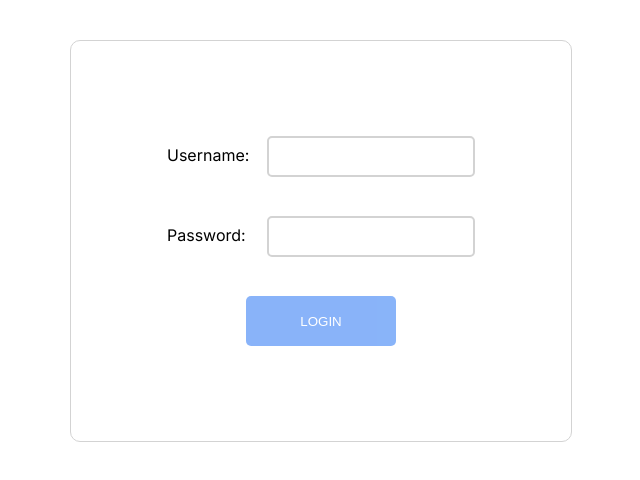
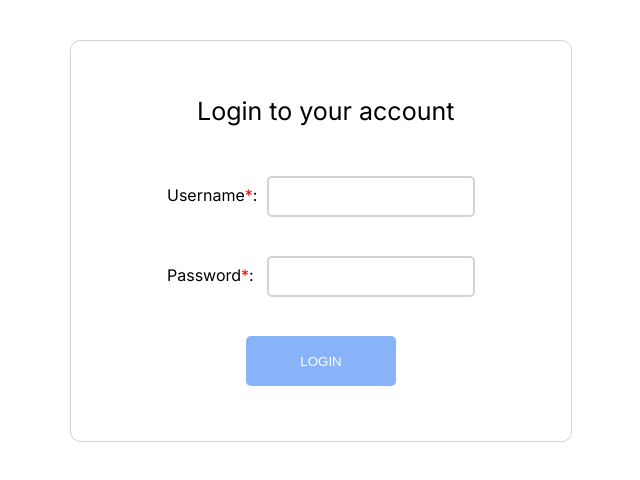
Before and after one commit to aishwindersandhu/MEG_Test, an Angular app in the folder test-app/: page /login in a window 1280 px wide. Shown: the top 480 px of the page, without its empty margins (386-1026 px from the left). Built offline with nearby package versions, Linux system fonts and the light colour scheme.

Commit message:
Dashboard Component | Implemented Submit form and enhanced UI

```diff
--- a/test-app/src/app/auth/login/login.component.html
+++ b/test-app/src/app/auth/login/login.component.html
@@ -46,7 +46,8 @@
     border: none;
     cursor: pointer;
   }
-  .login-submit-button-disabled{
+
+  .login-submit-button-disabled {
     background-color: #3B82F6;
     opacity: 60%;
     height: 50px;
@@ -67,32 +68,42 @@
     border-radius: 5px;
     height: 50px;
     text-align: center;
-    margin:10px;
+    margin: 10px;
+  }
+
+  .title {
+    margin-bottom: 50px;
+    margin-left: 30px;
+    font-size: 25px;
+  }
+  .required-field{
+    color: red;
   }
 </style>
+<div>
+
   <div class="login-form-div">
     <form class="login-form" [formGroup]="loginForm" (ngSubmit)="onSubmit()">
+      <div class="title">{{title}}</div>
       <div class="login-input-div">
         <span class="login-label"><label>
-          Username:
+            Username<span class="required-field">*</span>:
           </label></span>
         <input type="text" formControlName="username" class="login-input-text" />
       </div>
       <div class="login-input-div">
         <span class="login-label"> <label class="login-label">
-          Password:
+            Password<span class="required-field">*</span>:
           </label></span>
         <input type="password" formControlName="password" class="login-input-text" />
       </div>
-    <div
-      [ngClass] = "{'login-error-message': errorMessage != ''}">{{errorMessage}}</div>
+      <div [ngClass]="{'login-error-message': errorMessage != ''}">{{errorMessage}}</div>
       <div class="login-button-div">
-      <button class="login-submit-button"
-      [ngClass]="{
+        <button class="login-submit-button" [ngClass]="{
           'login-submit-button-disabled': !loginForm.valid,
           'login-submit-button': loginForm.valid
-      }"
-      [disabled]="!loginForm.valid">LOGIN</button>
+        }" [disabled]="!loginForm.valid">LOGIN</button>
       </div>
     </form>
   </div>
+</div>
--- a/test-app/src/app/auth/login/login.component.ts
+++ b/test-app/src/app/auth/login/login.component.ts
@@ -16,7 +16,7 @@ import { Router } from '@angular/router';
   styleUrl: './login.component.scss'
 })
 export class LoginComponent {
-  title = 'login page';
+  title = 'Login to your account';
   errorMessage = '';
   isDisabled = true;
   loginForm: FormGroup;
```
Lines whose indentation alone changed are shown as unchanged.
